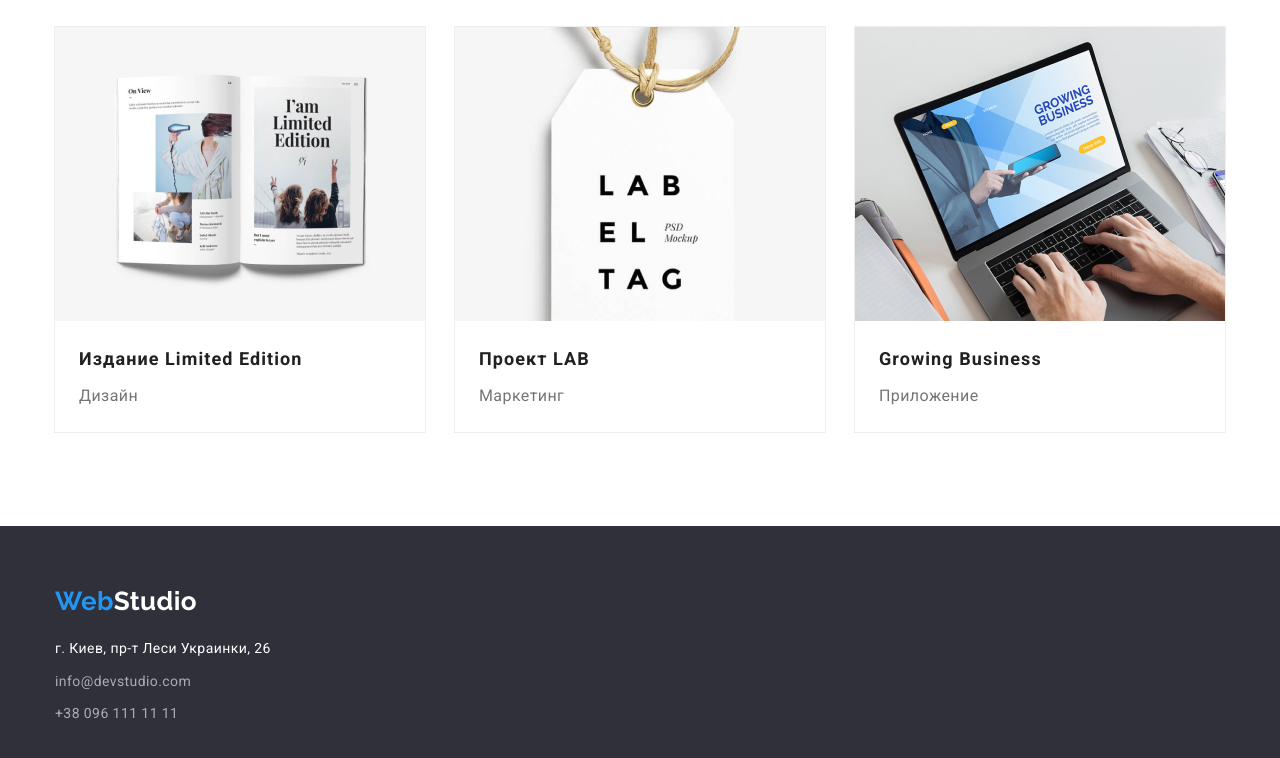
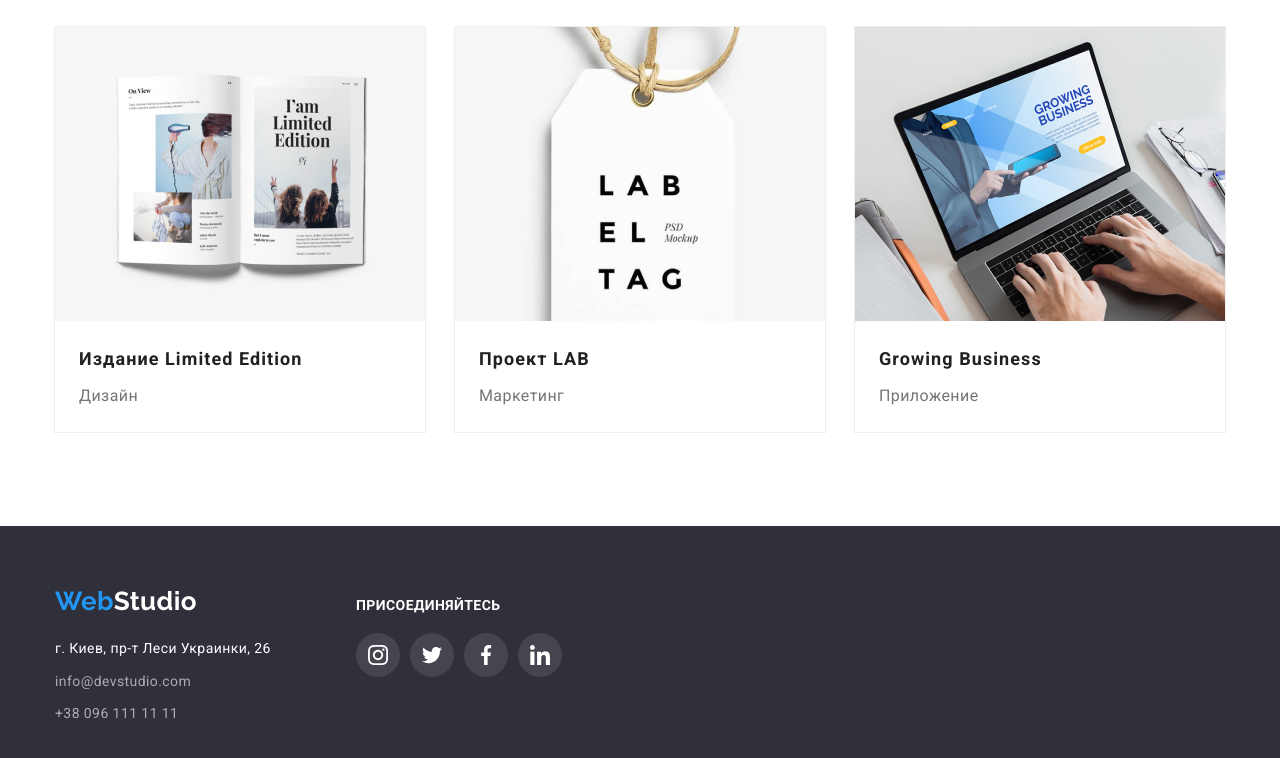
Before and after one commit to rovshaninho/goit-markup-hw-04, a plain HTML site: page portfolio.html in a window 1280 px wide. Shown: the part 1089-1847 px from the top of the page. Drawn offline with nearby package versions, Linux system fonts and the light colour scheme.

Commit message:
update6
сделал подвал и добавил на обе страницы

```diff
--- a/css/style.css
+++ b/css/style.css
@@ -449,6 +449,20 @@ a.clients-link:focus {
 }
 
 /* === footer === */
+.footer .container {
+  display: flex;
+  align-items: baseline;
+}
+
+.address-container {
+  margin-right: 70px;
+  width: 231px;
+}
+
+.footer .logo {
+  margin-bottom: 20px;
+}
+
 .footer {
   padding-top: 60px;
   padding-bottom: 60px;
@@ -458,10 +472,6 @@ a.clients-link:focus {
 .footer-address-list .footer .logo {
   display: inline-block;
   padding: 0;
-}
-
-.footer .logo {
-  margin-bottom: 20px;
 }
 
 .footer > .container {
@@ -490,6 +500,9 @@ a.clients-link:focus {
   margin-bottom: 9px;
 }
 
+.footer .social-link {
+  background-color: var(--footer-icon-bg);
+}
 /* === removes margin top from address === */
 p {
   margin-top: 0;
@@ -500,6 +513,24 @@ p {
   display: inline-block;
 }
 
+.footer-icon-container {
+  width: 206px;
+}
+
+.join-text {
+  margin-top: 0;
+  margin-bottom: 20px;
+  font-weight: 700;
+  font-size: 14px;
+  line-height: 1.14;
+  letter-spacing: 0.03em;
+  text-transform: uppercase;
+  color: var(--hero-title-color);
+}
+
+.footer .social-list {
+  color: var(--hero-title-color);
+}
 /* === portfolio.html === */
 .work {
   padding-top: 94px;
--- a/portfolio.html
+++ b/portfolio.html
@@ -170,6 +170,7 @@
     <!-- footer -->
     <footer class="footer">
         <div class="container">
+            <div class="address-container">
                 <a href="./index.html" class="logo link" lang="en">Web<span class="footer-studio">Studio</span></a>
                 <address class="footer-address">
                     <p class="footer-main-address">г. Киев, пр-т Леси Украинки, 26</p>
@@ -184,6 +185,40 @@
                     </ul>
                 </address>
             </div>
+            <div class="footer-icon-container">
+                <p class="join-text">Присоединяйтесь</p>
+                <ul class="social-list list">
+                    <li class="social-item">
+                        <a href="#" class="social-link">
+                            <svg class="social-icon" width="20" height="20">
+                                <use href="./images/sprite.svg#icon-instagram"></use>
+                            </svg>
+                        </a>
+                    </li>
+                    <li class="social-item">
+                        <a href="#" class="social-link">
+                            <svg class="social-icon" width="20" height="20">
+                                <use href="./images/sprite.svg#icon-twitter"></use>
+                            </svg>
+                        </a>
+                    </li>
+                    <li class="social-item">
+                        <a href="#" class="social-link">
+                            <svg class="social-icon" width="20" height="20">
+                                <use href="./images/sprite.svg#icon-facebook"></use>
+                            </svg>
+                        </a>
+                    </li>
+                    <li class="social-item">
+                        <a href="#" class="social-link">
+                            <svg class="social-icon" width="20" height="20">
+                                <use href="./images/sprite.svg#icon-linkedin"></use>
+                            </svg>
+                        </a>
+                    </li>
+                </ul>
+            </div>
+        </div>
     </footer>
 </body>
 </html>
```
Also changed, not shown: index.html (+36 -4 lines). Lines whose indentation alone changed are shown as unchanged.
